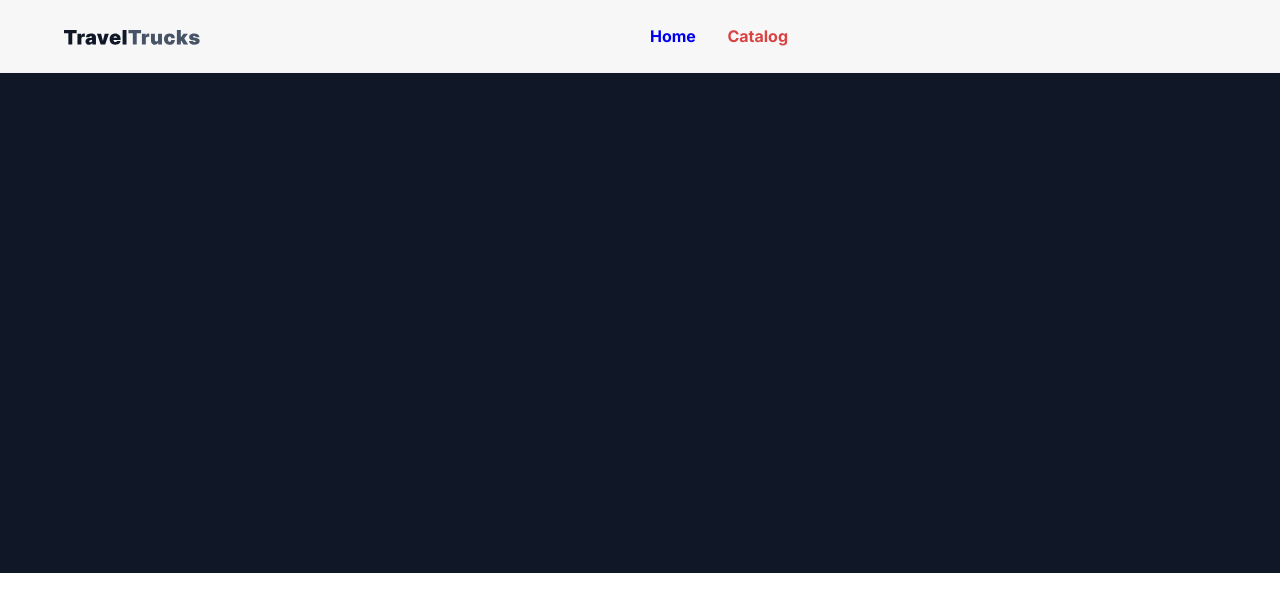
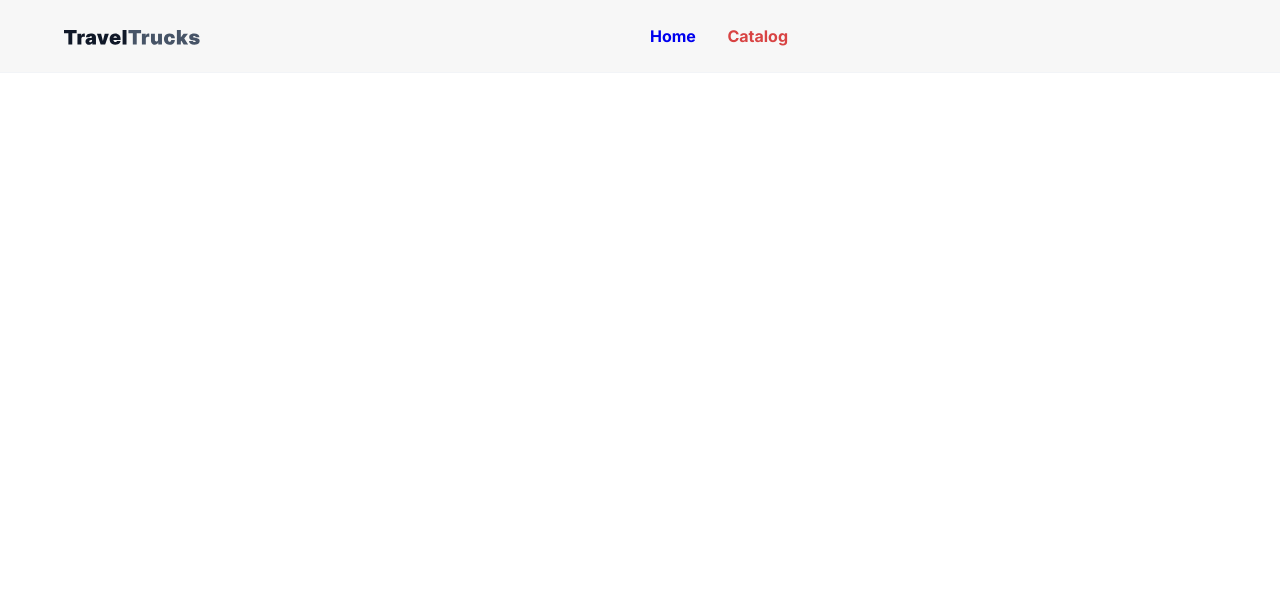
Before and after one commit to atillagoguslu/TravelTrucks, a React (Vite) app: page /catalog in a window 1280 px wide. Shown: the top 612 px of the page. Built offline with nearby package versions, Linux system fonts and the light colour scheme.

Commit message:
CatalogPage background set.

```diff
--- a/src/pages/CatalogPage.module.css
+++ b/src/pages/CatalogPage.module.css
@@ -1,6 +1,6 @@
 .container {
   width: 1440px;
-  min-height: 500px;
+  min-height: 50px;
   margin: 0 auto;
-  background-color: var(--main);
+  background-color: var(--white);
 }
```
